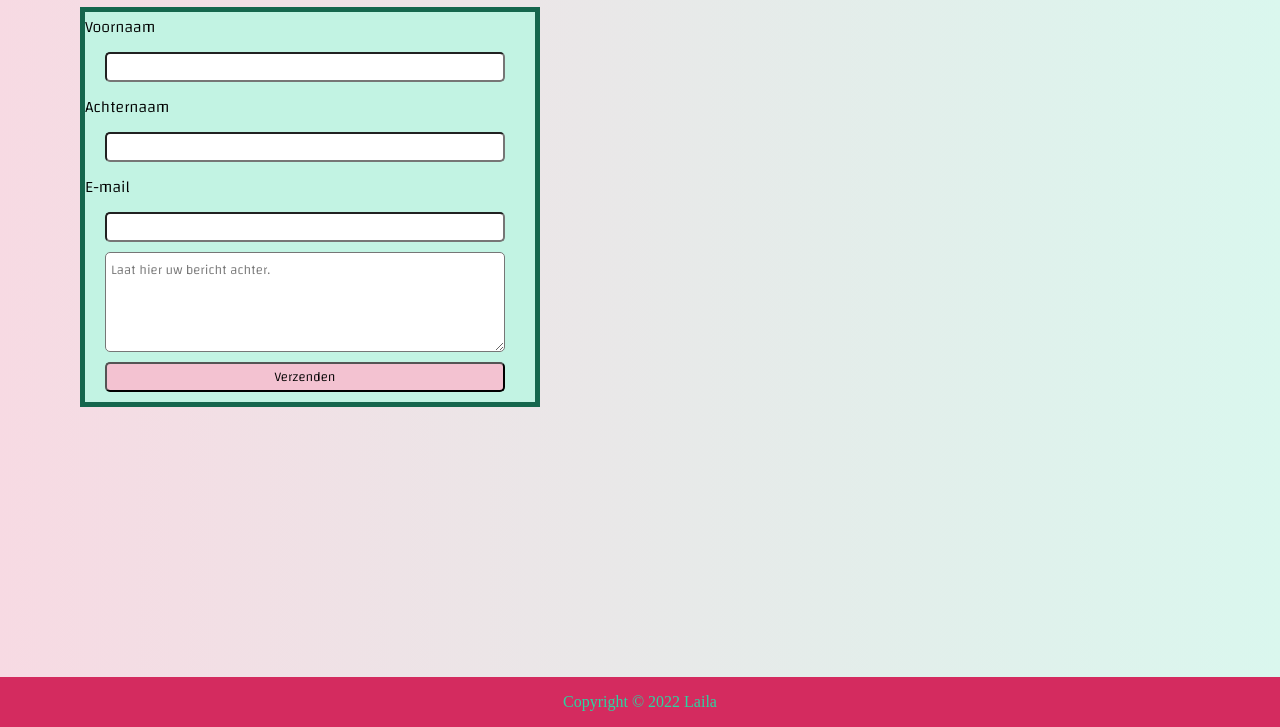
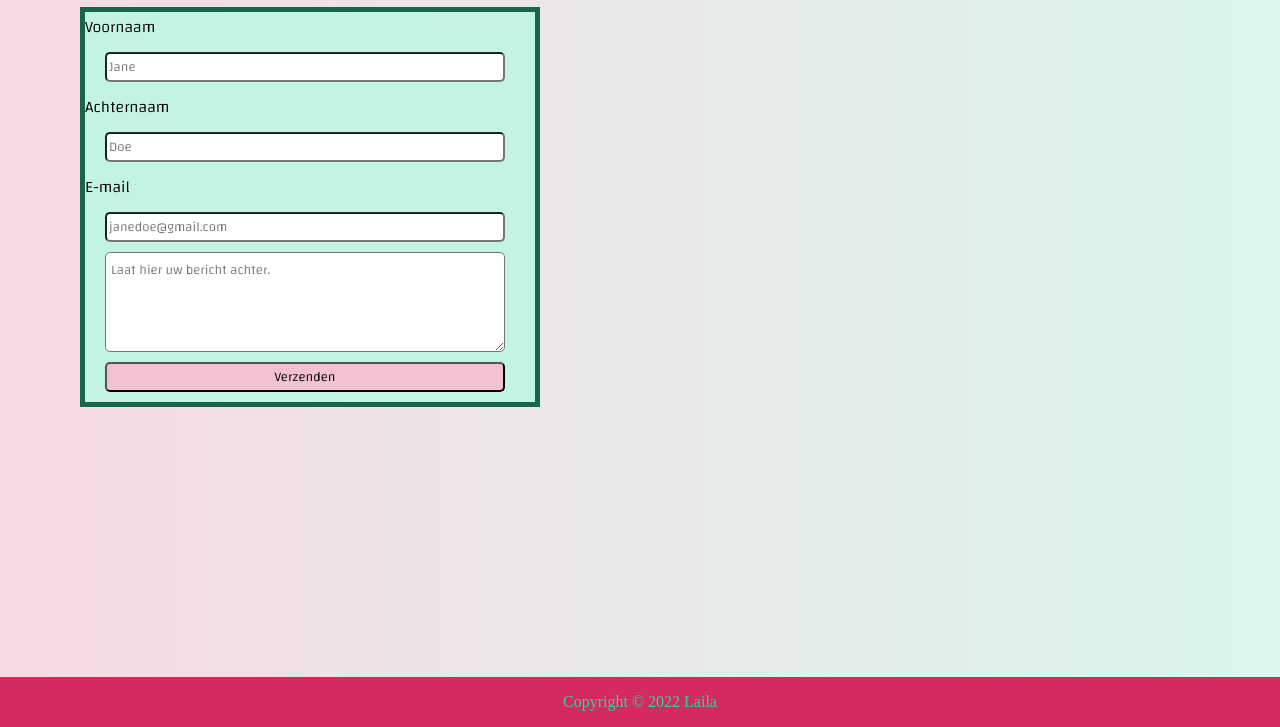
Before and after one commit to Lailaismyname/les15, a plain HTML site: page contact.html in a window 1280 px wide. Shown: the part 73-800 px from the top of the page. Drawn offline with Linux system fonts and the light colour scheme; a web font is replaced by a local one.

Commit message:
placeholder toegevoegd

```diff
--- a/contact.html
+++ b/contact.html
@@ -23,11 +23,11 @@
     <article>
         <section id="contactformulier">
             <label for="voornaam">Voornaam</label>
-            <input type="text" id="voornaam">
+            <input type="text" id="voornaam" placeholder="Jane">
             <label for="achternaam">Achternaam</label>
-            <input type="text" id="achternaam">
+            <input type="text" id="achternaam" placeholder="Doe">
             <label for="email">E-mail</label>
-            <input type="email" id="email">
+            <input type="email" id="email" placeholder="janedoe@gmail.com">
             <textarea placeholder="Laat hier uw bericht achter."></textarea>
             <button type="submit">Verzenden</button>
         </section>
```
